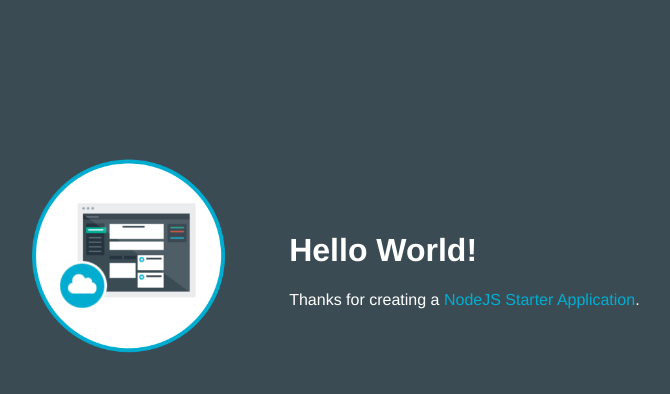
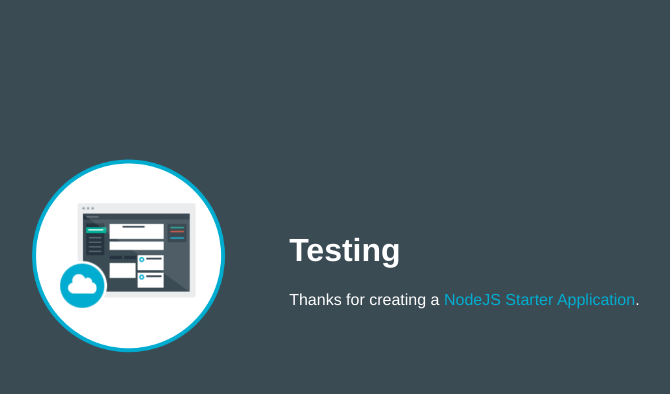
Before and after one commit to pickforc/SDK4nodeJS-1477368236303, a website: page public/index.html in a window 1280 px wide. Shown: the whole page, without its empty margins (253-923 px from the left). Drawn offline with Linux system fonts and the light colour scheme.

Commit message:
Update index.html

```diff
--- a/public/index.html
+++ b/public/index.html
@@ -16,7 +16,7 @@
           <img class = "newappIcon" src="images/newapp-icon.png">
         </td>
         <td>
-          <h1 id="message">Hello World!</h1>
+          <h1 id="message">Testing</h1>
           <p class='description'></p> Thanks for creating a <span class = "blue">NodeJS Starter Application</span>.
         </td>
       </tr>
```
